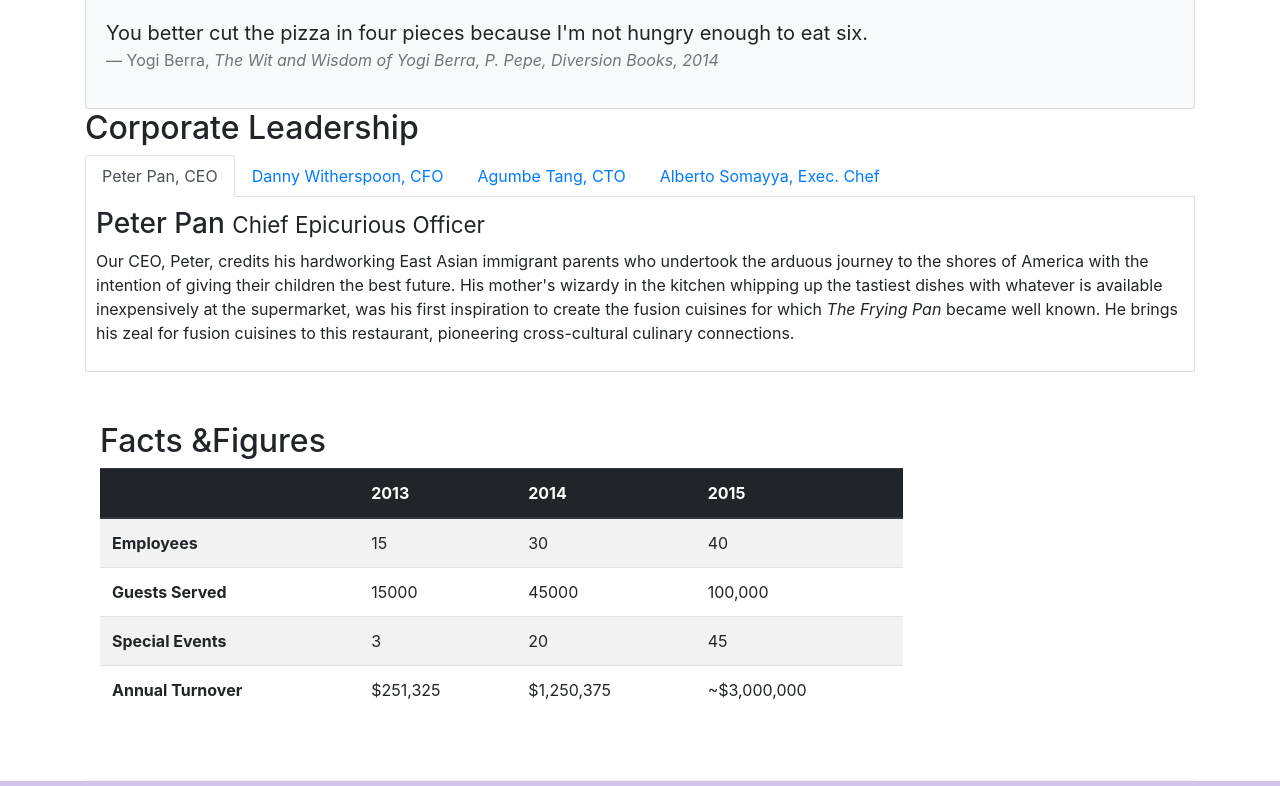
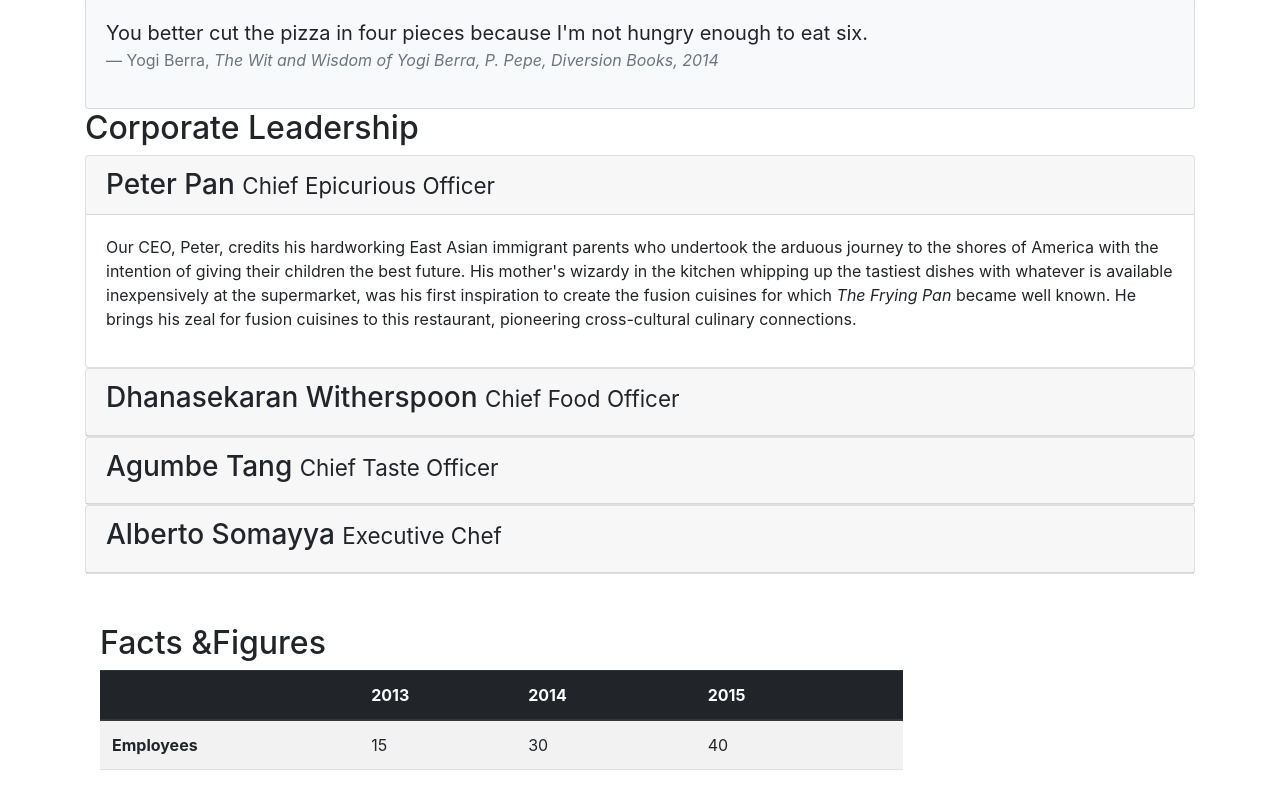
Before and after one commit to EmirHermanto/coursera_bs_conFusion, a website: page aboutus.html in a window 1280 px wide. Shown: the part 762-1548 px from the top of the page. Drawn offline with nearby package versions, Linux system fonts and the light colour scheme.

Commit message:
accordion

```diff
--- a/aboutus.html
+++ b/aboutus.html
@@ -104,38 +104,63 @@
             <div class="col-12">
                 <h2>Corporate Leadership</h2>
 
-                <ul class="nav nav-tabs">
-                    <li class="nav-item">
-                        <a class="nav-link active" href="#peter" role="tab" data-toggle="tab">Peter Pan, CEO</a>
-                    </li>
-                    <li class="nav-item">
-                        <a class="nav-link" href="#danny" role="tab" data-toggle="tab">Danny Witherspoon, CFO</a>
-                    </li>
-                    <li class="nav-item">
-                        <a class="nav-link" href="#agume" role="tab" data-toggle="tab">Agumbe Tang, CTO</a>
-                    </li>
-                    <li class="nav-item">
-                        <a class="nav-link" href="#alberto" role="tab" data-toggle="tab">Alberto Somayya, Exec. Chef</a>
-                    </li>
 
-
-                </ul>
-                <div class="tab-content">
-                    <div role="tabpanel" class="tab-pane fade show active" id="peter">
-                        <h3>Peter Pan <small>Chief Epicurious Officer</small></h3>
+                <div id="accordion">
+                    <div class="card">
+                        <div class="card-header" role="tab" id="peterhead">
+                            <h3 class="mb-0">
+                                <a data-toggle="collapse" data-target="#peter">
+                                Peter Pan <small>Chief Epicurious Officer</small>
+                                </a>
+                            </h3>
+                        </div>
+                        <div class="collapse show" id="peter" data-parent="#accordion">
+                            <div class="card-body">
                                 <p class="d-none d-sm-block">Our CEO, Peter, credits his hardworking East Asian immigrant parents who undertook the arduous journey to the shores of America with the intention of giving their children the best future. His mother's wizardy in the kitchen whipping up the tastiest dishes with whatever is available inexpensively at the supermarket, was his first inspiration to create the fusion cuisines for which <em>The Frying Pan</em> became well known. He brings his zeal for fusion cuisines to this restaurant, pioneering cross-cultural culinary connections.</p>
                             </div>
-                    <div role="tabpanel" class="tab-pane fade show" id="danny">
+                        </div>
+                    </div>
+                    <div class="card">
+                        <div class="card-header" role="tab" id="dannyhead">
+                            <h3 class="mb-0">
+                                <a data-toggle="collapse" data-target="#danny">
                                     <h3>Dhanasekaran Witherspoon <small>Chief Food Officer</small></h3>
+                                </a>
+                            </h3>
+                        </div>
+                        <div class="collapse" id="danny" data-parent="#accordion">
+                            <div class="card-body">
                                 <p class="d-none d-sm-block">Our CFO, Danny, as he is affectionately referred to by his colleagues, comes from a long established family tradition in farming and produce. His experiences growing up on a farm in the Australian outback gave him great appreciation for varieties of food sources. As he puts it in his own words, <em>Everything that runs, wins, and everything that stays, pays!</em></p>
                             </div>
-                    <div role="tabpanel" class="tab-pane fade show" id="agume">
+                        </div>
+                    </div>
+                    <div class="card">
+                        <div class="card-header" role="tab" id="agumbehead">
+                            <h3 class="mb-0">
+                                <a data-toggle="collapse" data-target="#agumbe">
                                     <h3>Agumbe Tang <small>Chief Taste Officer</small></h3>
+                                </a>
+                            </h3>
+                        </div>
+                        <div class="collapse" id="agumbe" data-parent="#accordion">
+                            <div class="card-body">
                                 <p class="d-none d-sm-block">Blessed with the most discerning gustatory sense, Agumbe, our CTO, personally ensures that every dish that we serve meets his exacting tastes. Our chefs dread the tongue lashing that ensues if their dish does not meet his exacting standards. He lives by his motto, <em>You click only if you survive my lick.</em></p>
                             </div>
-                    <div role="tabpanel" class="tab-pane fade show" id="alberto">
+                        </div>
+                    </div>
+                    <div class="card">
+                        <div class="card-header" role="tab" id="albertohead">
+                            <h3 class="mb-0">
+                                <a data-toggle="collapse" data-target="#alberto">
                                     <h3>Alberto Somayya <small>Executive Chef</small></h3>
+                                </a>
+                            </h3>
+                        </div>
+                        <div class="collapse" id="alberto" data-parent="#accordion">
+                            <div class="card-body">
                                 <p class="d-none d-sm-block">Award winning three-star Michelin chef with wide International experience having worked closely with whos-who in the culinary world, he specializes in creating mouthwatering Indo-Italian fusion experiences. He says, <em>Put together the cuisines from the two craziest cultures, and you get a winning hit! Amma Mia!</em></p>
+                            </div>
+                        </div>
                     </div>
                 </div>
             </div>
```
Lines whose indentation alone changed are shown as unchanged.
